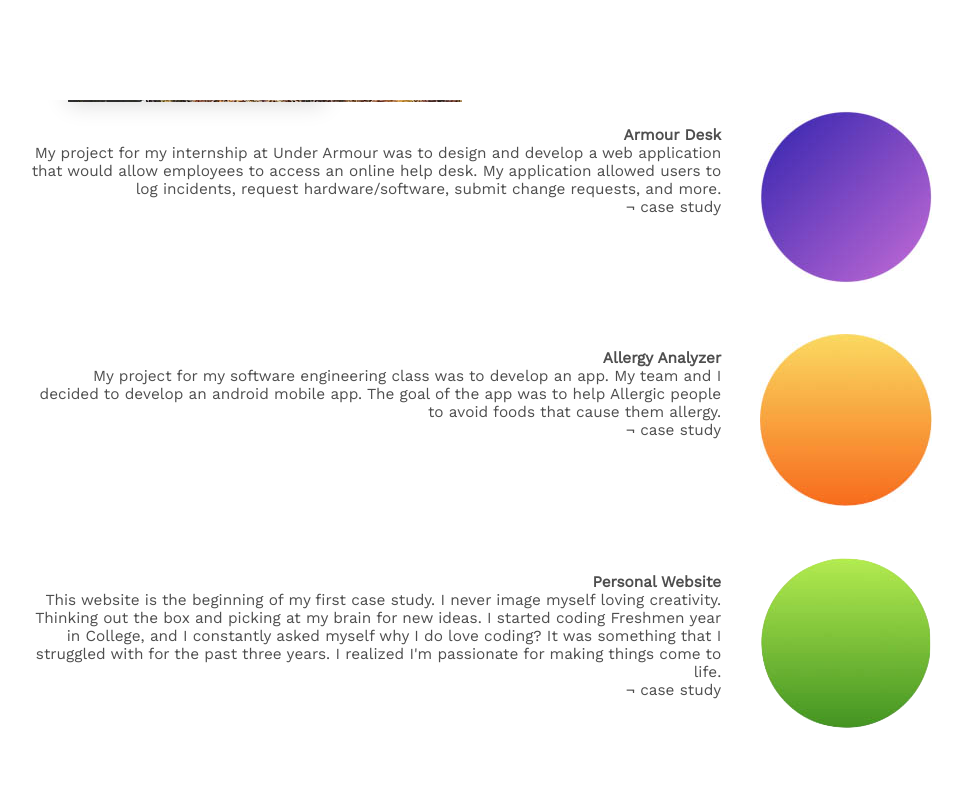
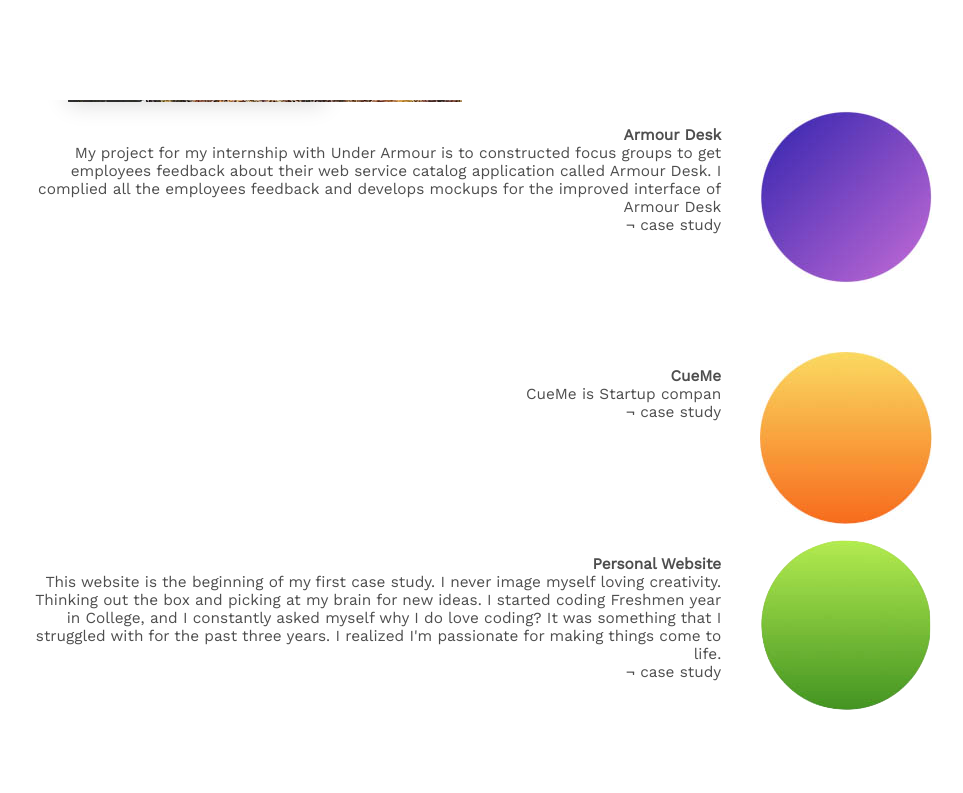
Before and after one commit to jonesgreg/greg-jones.github.io, a plain HTML site: page index.html in a window 1280 px wide. Shown: the part 700-1493 px from the top of the page, without its empty margins (162-1125 px from the left). Drawn offline with nearby package versions, Linux system fonts and the light colour scheme.

Commit message:
updating files

```diff
--- a/index.html
+++ b/index.html
@@ -42,14 +42,14 @@
 
 <!-- Armour Desk case study intro -->
 
-</div><div id="page2" style="font-family:Avenir Next, Work Sans;"><div id="side2"></div><div class="casesContent"> <div id="armourDesk" class="singleCase"> <a id="testimg" href="https://cdn.rawgit.com/jonesgreg/greg-jones.github.io/0e8add1a/images/logo3.jpg" class="progressive replace"></a> <p class="caseDescription"> <strong>Armour Desk</strong><br/> My project for my internship at Under Armour was to design and develop a web application that would allow employees to access an online help desk. My application allowed users to log incidents, request hardware/software, submit change requests, and more.<br/> <a id="modal2" class="caseModal" href="#caseModal2">¬ case study</a> </p></div>
+</div><div id="page2" style="font-family:Avenir Next, Work Sans;"><div id="side2"></div><div class="casesContent"> <div id="armourDesk" class="singleCase"> <a id="testimg" href="https://cdn.rawgit.com/jonesgreg/greg-jones.github.io/0e8add1a/images/logo3.jpg" class="progressive replace"></a> <p class="caseDescription"> <strong>Armour Desk</strong><br/>My project for my internship with Under Armour is to constructed focus groups to get employees feedback about their web service catalog application called Armour Desk. I complied all the employees feedback and develops mockups for the improved interface of Armour Desk<br/> <a id="modal2" class="caseModal" href="#caseModal2">¬ case study</a> </p></div>
 
 
 
-<!-- Allergy Analyzer -->
+<!-- Cue Me -->
 
 
-<div class="singleCase"> <a id="testimg" href="https://cdn.rawgit.com/jonesgreg/greg-jones.github.io/1a02a580/images/logo2.jpg" class="progressive replace"> </a> <p class="caseDescription"> <strong>Allergy Analyzer</strong><br/>My project for my software engineering class was to develop an app. My team and I decided to develop an android mobile app. The goal of the app was to help Allergic people to avoid foods that cause them allergy.<br/> <a id="modal3" class="caseModal" href="#caseModal3">¬ case study</a> </p></div>
+<div class="singleCase"> <a id="testimg" href="https://cdn.rawgit.com/jonesgreg/greg-jones.github.io/1a02a580/images/logo2.jpg" class="progressive replace"> </a> <p class="caseDescription"> <strong>CueMe</strong><br/>CueMe is Startup compan<br/> <a id="modal3" class="caseModal" href="#caseModal3">¬ case study</a> </p></div>
 
 
 
@@ -204,7 +204,7 @@ function modalSpy(t,a){var o,e=$("#topMenu"+a),n=e.find("a"),l=n.map(function(){
 
 </div><div id="resumeButton"> <a href="https://cdn.rawgit.com/jonesgreg/greg-jones.github.io/1c88d184/images/gregory-jones-resume.pdf" target="_blank">V I E W  &nbsp&nbspF U L L &nbsp&nbsp R E S U M E</a> </div></div>
 
-</div></div><div id="side4"></div><div id="divider"></div><div id="page4" class="contactContent">  <p id="contactInfo"> <a target="_blank" href="tel:443-768-9947">(443)-768-1997</a> <a href="mailto:mrjonesgregory@gmail.com">mrjonesgregory@gmail.com</a> <a target="_blank" href="http://github.com/tim-kim">github.com/tim-kim</a> <a target="_blank" href="http://linkedin.com/in/tim-kim">linkedin.com/in/tim-kim</a> <img id="side5" src="https://tim-kim.github.io/images/side5.png"/> <p id="copyright">© 2017 Tim Kim</p></p></div>
+</div></div><div id="side4"></div><div id="divider"></div><div id="page4" class="contactContent">  <p id="contactInfo"> <a target="_blank" href="tel:443-768-9947">(443)-768-1997</a> <a href="mailto:mrjonesgregory@gmail.com">mrjonesgregory@gmail.com</a> <a target="_blank" href="http://github.com/jonesgreg">github.com/jonesgreg</a> <a target="_blank" href="http://linkedin.com/in/gregory-jones-81ab3b96">linkedin.com/in/gregoryjones</a> <img id="side5" src="https://cdn.rawgit.com/jonesgreg/greg-jones.github.io/650bf646/images/side5.png"/> <p id="copyright">© 2018 Greg Jones</p></p></div>
 </div>    </body>
 
 
```
Also changed, not shown: images/0b2232900fdd4c37f92944c24fc9341d.jpg (added), images/4c8385c61143a595bf22b6fad2b7036d.jpg (added), images/Unknown.png (added), images/Z5nfrttk_400x400.jpg (added), images/iphone-x-wallpaper-nature-background-dynamic-wallpapers-live-stock-ios-11-HD-2018-44.jpg (added), images/papers.co-no91-wood-river-mountain-summer-nature-33-iphone6-wallpaper.jpg (added).
